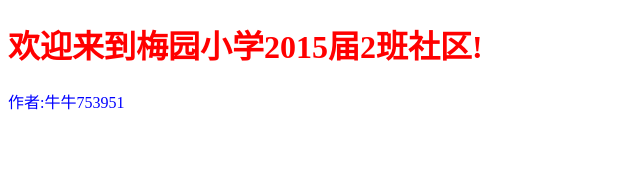
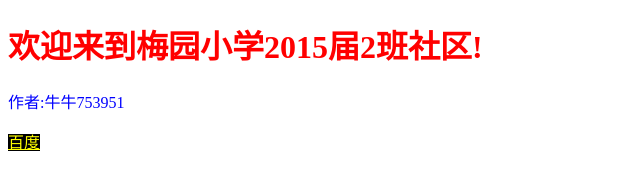
Before and after one commit to Niuniu753951/Niuniu753951.github.io, a plain HTML site: page index.html in a window 1280 px wide. Shown: the full height of the page, 0-640 px from the left. Drawn offline with Linux system fonts and the light colour scheme.

Commit message:
Update index.html

```diff
--- a/index.html
+++ b/index.html
@@ -11,11 +11,15 @@
     <style type="text/css">
       h1{color:red}
       p{color:blue}
+      a{
+          color:yellow;
+          background:black
+      }
     </style>
   </head>
   <body>
     <h1>欢迎来到梅园小学2015届2班社区!</h1>
     <p>作者:牛牛753951</p>
-
+    <a href="https://www.baidu.com" target="_blank">百度</a>
   </body>
 </html>
```
